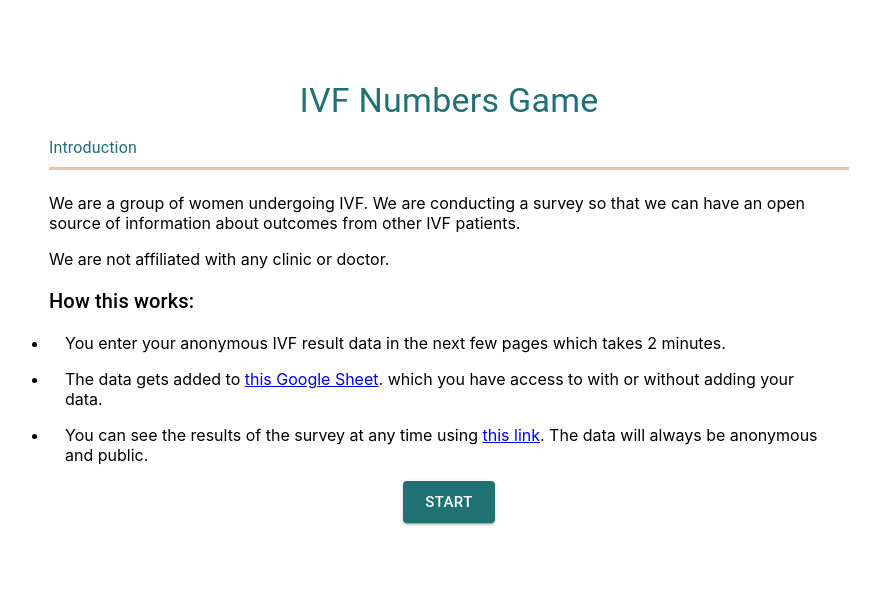
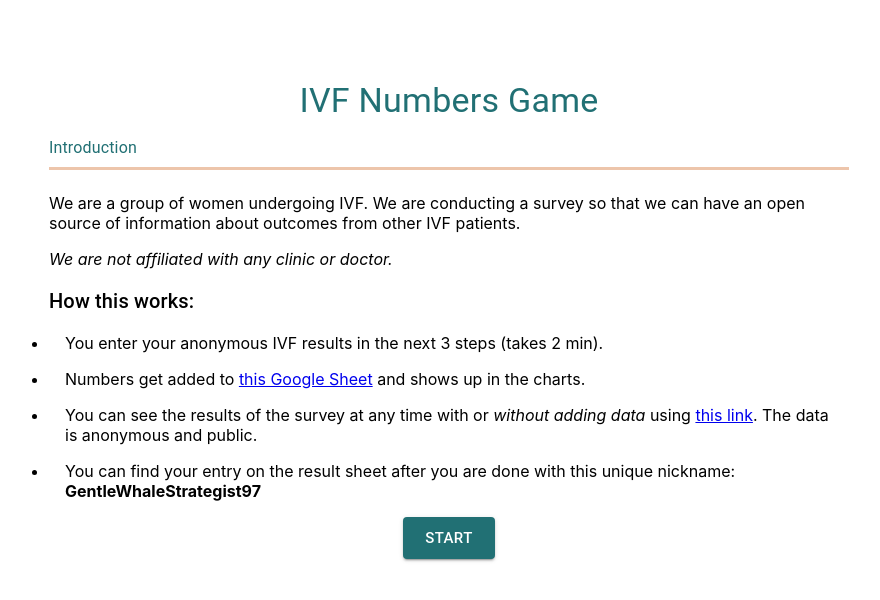
Before and after one commit to dildilgit/ivf-survey, a React (Create React App) app: page / in a window 1280 px wide. Shown: the top 600 px of the page, without its empty margins (191-1071 px from the left). Built offline with nearby package versions, Linux system fonts and the light colour scheme.

Commit message:
nickname

```diff
--- a/src/App.tsx
+++ b/src/App.tsx
@@ -1,7 +1,7 @@
 import { createTheme, Divider, ThemeProvider } from "@mui/material";
 import { useState } from "react";
 import "./App.css";
-import { IVFAttemptData, StepSection } from "./StepSection";
+import { StepSection } from "./StepSection";
 import Typography from "@mui/material/Typography";
 
 function App() {
--- a/src/Intro.tsx
+++ b/src/Intro.tsx
@@ -1,7 +1,13 @@
 import { List, ListItem, Typography } from "@mui/material";
 import Button from "@mui/material/Button";
 
-export function Intro({ setStep }: { setStep: (step: number) => void }) {
+export function Intro({
+  setStep,
+  nickname,
+}: {
+  setStep: (step: number) => void;
+  nickname: string;
+}) {
   return (
     <div>
       <p>
@@ -9,24 +15,29 @@ export function Intro({ setStep }: { setStep: (step: number) => void }) {
         that we can have an open source of information about outcomes from other
         IVF patients.
       </p>
-      <p>We are not affiliated with any clinic or doctor.</p>
+      <p>
+        <i>We are not affiliated with any clinic or doctor.</i>
+      </p>
       <Typography variant="h6">How this works:</Typography>
       <List sx={{ listStyleType: "disc" }}>
         <ListItem sx={{ display: "list-item" }}>
-          {" "}
-          You enter your anonymous IVF result data in the next few pages which
-          takes 2 minutes.{" "}
-        </ListItem>{" "}
-        <ListItem sx={{ display: "list-item" }}>
-          {" "}
-          The data gets added to{" "}
-          <a href="https://www.example.com">this Google Sheet</a>. which you
-          have access to with or without adding your data.{" "}
+          You enter your anonymous IVF results in the next 3 steps (takes 2
+          min).
         </ListItem>
         <ListItem sx={{ display: "list-item" }}>
-          You can see the results of the survey at any time using{" "}
-          <a href="https://www.example.com">this link</a>. The data will always
-          be anonymous and public.
+          Numbers get added to{" "}
+          <a href="https://www.example.com">this Google Sheet</a> and shows up
+          in the charts.
+        </ListItem>
+        <ListItem sx={{ display: "list-item" }}>
+          You can see the results of the survey at any time with or{" "}
+          <i>without adding data</i> using{" "}
+          <a href="https://www.example.com">this link</a>. The data is anonymous
+          and public.
+        </ListItem>
+        <ListItem sx={{ display: "list-item" }}>
+          You can find your entry on the result sheet after you are done with
+          this unique nickname: <b>{nickname}</b>
         </ListItem>
       </List>
 
--- a/src/StepSection.tsx
+++ b/src/StepSection.tsx
@@ -1,6 +1,7 @@
 import { useState } from "react";
 import { Final } from "./Final";
 import { Intro } from "./Intro";
+import { generateNickname } from "./nickname/source";
 import { Step1 } from "./StepOne";
 import { Step3 } from "./StepThree";
 import { Step2 } from "./StepTwo";
@@ -55,11 +56,13 @@ export function StepSection({
   setStep: React.Dispatch<React.SetStateAction<number>>;
 }) {
   const [data, setData] = useState<SurveyData>(getEmptySurveyData());
+  const [nickname, setNickname] = useState<string>(generateNickname());
+
   console.log(data);
 
   switch (step) {
     case 0:
-      return <Intro setStep={setStep} />;
+      return <Intro setStep={setStep} nickname={nickname} />;
     case 1:
       return <Step1 setStep={setStep} data={data} setData={setData} />;
     case 2:
--- /dev/null
+++ b/src/nickname/source.ts
@@ -0,0 +1,133 @@
+const getRandomElement = (array: string[]) => {
+  return array[Math.floor(Math.random() * array.length)];
+};
+
+export function generateNickname() {
+  const adjectives = [
+    "Brave",
+    "Clever",
+    "Eager",
+    "Fancy",
+    "Jolly",
+    "Lively",
+    "Mighty",
+    "Noble",
+    "Quick",
+    "Witty",
+    "Agile",
+    "Bold",
+    "Calm",
+    "Daring",
+    "Elegant",
+    "Fierce",
+    "Gentle",
+    "Happy",
+    "Inventive",
+    "Joyful",
+    "Kind",
+    "Loyal",
+    "Merry",
+    "Neat",
+    "Optimistic",
+    "Proud",
+    "Quiet",
+    "Radiant",
+    "Strong",
+    "Tough",
+    "Unique",
+    "Vivid",
+    "Wise",
+    "Youthful",
+    "Zealous",
+    "Courageous",
+    "Diligent",
+    "Energetic",
+    "Friendly",
+    "Generous",
+  ];
+
+  const animals = [
+    "Lion",
+    "Tiger",
+    "Eagle",
+    "Falcon",
+    "Shark",
+    "Panther",
+    "Wolf",
+    "Fox",
+    "Bear",
+    "Hawk",
+    "Elephant",
+    "Giraffe",
+    "Zebra",
+    "Cheetah",
+    "Panda",
+    "Koala",
+    "Kangaroo",
+    "Alligator",
+    "Crocodile",
+    "Turtle",
+    "Rabbit",
+    "Deer",
+    "Otter",
+    "Beaver",
+    "Badger",
+    "Hedgehog",
+    "Squirrel",
+    "Raccoon",
+    "Mongoose",
+    "Lynx",
+    "Dolphin",
+    "Whale",
+    "Penguin",
+    "Seal",
+    "Octopus",
+    "Jellyfish",
+    "Stingray",
+    "Seahorse",
+    "Lobster",
+    "Crab",
+  ];
+
+  const suffixes = [
+    "Master",
+    "Hero",
+    "Champ",
+    "Wizard",
+    "Pro",
+    "Ninja",
+    "Warrior",
+    "Guru",
+    "Expert",
+    "Virtuoso",
+    "Ace",
+    "Maverick",
+    "Legend",
+    "Phenom",
+    "Whiz",
+    "Ace",
+    "Crusader",
+    "Sage",
+    "Savvy",
+    "Vanguard",
+    "Conqueror",
+    "Strategist",
+    "Innovator",
+    "Savior",
+    "Trailblazer",
+    "Voyager",
+    "Pioneer",
+    "Guardian",
+    "Defender",
+    "Protector",
+  ];
+
+  const adjective = getRandomElement(adjectives);
+  const animal = getRandomElement(animals);
+  const suffix = getRandomElement(suffixes);
+  const number = Math.floor(Math.random() * 100);
+
+  const nickname = `${adjective}${animal}${suffix}${number}`;
+
+  return nickname;
+}
```
